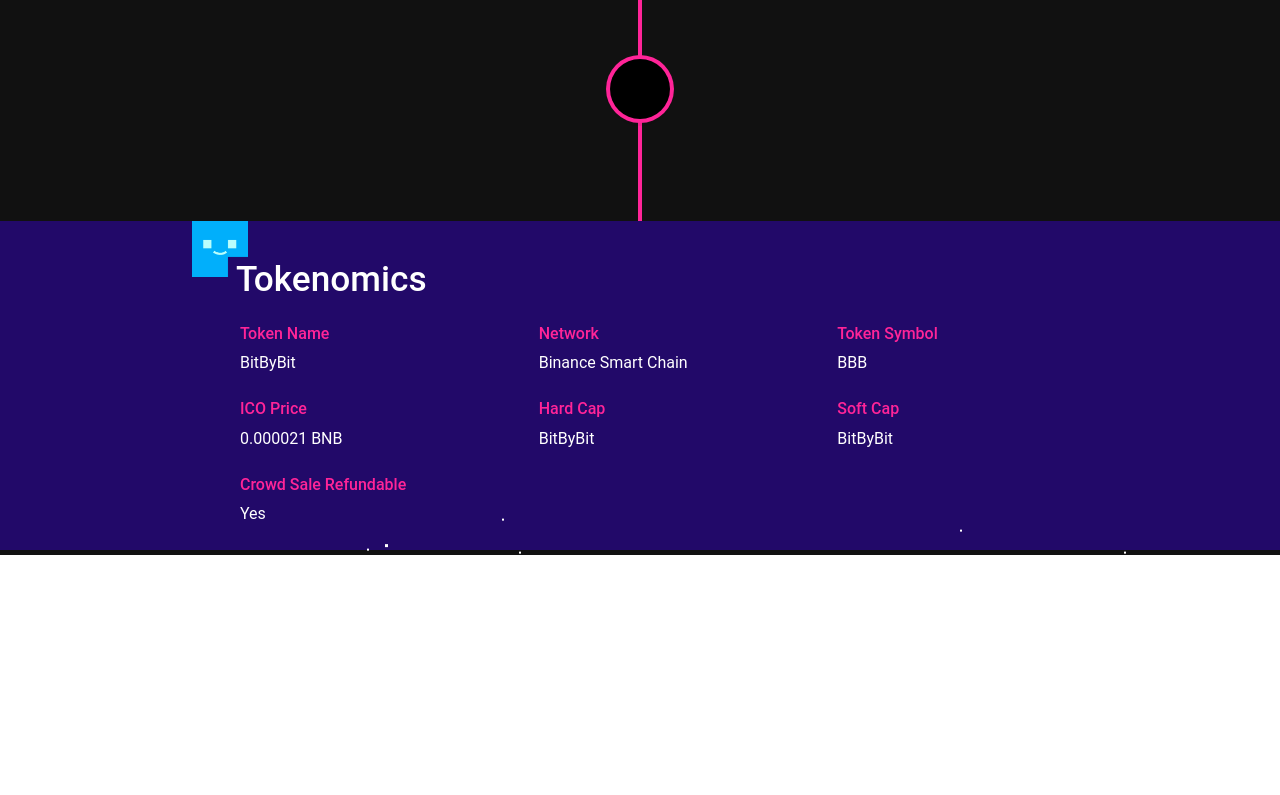
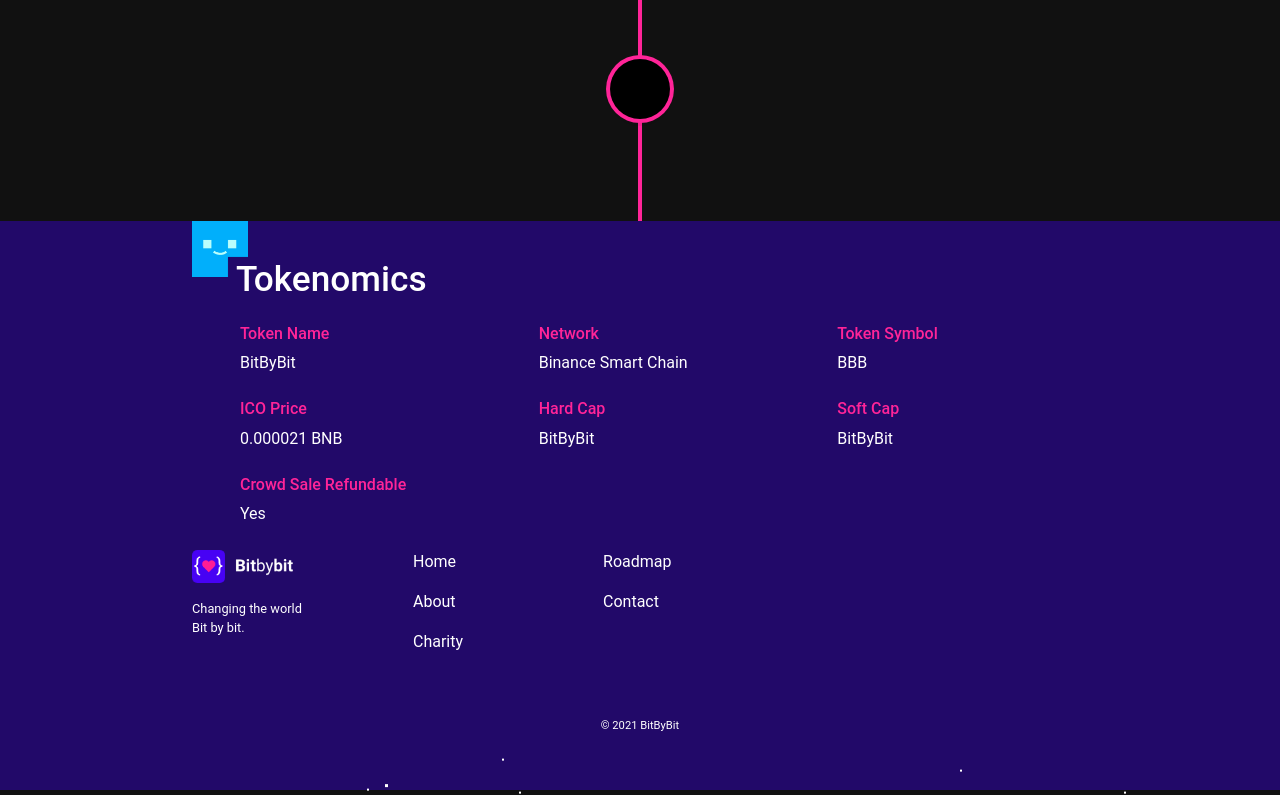
Before and after one commit to lightswarm124/bitbybit-frontend, a React (Create React App) app: page / in a window 1280 px wide. Shown: the part 2846-3641 px from the top of the page. Before the commit the page ends 3401 px from the top, so only its background shows below. Built offline with nearby package versions, Linux system fonts and the light colour scheme.

Commit message:
Add footer

```diff
--- a/src/App.js
+++ b/src/App.js
@@ -6,6 +6,7 @@ import About from "../src/components/About";
 import Charity from "../src/components/Charity";
 import Roadmap from "./components/Roadmap.js";
 import Tokenomics from "./Tokenomics.js";
+import Footer from "./components/Footer";
 import "./styles/stars.css";
 
 const pageStyles = {
@@ -60,6 +61,7 @@ function App() {
         <Charity />
         <Roadmap />
         <Tokenomics />
+        <Footer />
         <div id="stars2"></div>
         <div id="stars3"></div>
         {/* <div className="container">
--- /dev/null
+++ b/src/components/Footer.js
@@ -0,0 +1,78 @@
+import styled from "@emotion/styled";
+import React from "react";
+import Logo from "../images/bbbLogo.png";
+import ContentWrapper from "./ContentWrapper";
+
+const FooterWrapper = styled.div`
+  background: #220969;
+  width: 100vw;
+  z-index: 999;
+  height: 30vh;
+  display: flex;
+  flex-direction: column;
+
+  .content {
+    display: flex;
+    flex-direction: row;
+  }
+
+  .brand {
+    img {
+      width: 65%;
+      margin-bottom: 1rem;
+    }
+
+    p {
+      font-size: 0.8rem;
+    }
+  }
+
+  .links {
+    display: flex;
+    flex-direction: column;
+    margin: 0 4rem;
+
+    a {
+      text-decoration: none;
+      color: white;
+      margin-right: 0.75rem;
+      margin-bottom: 1rem;
+    }
+  }
+
+  .copyright {
+    margin: 0 auto;
+    margin-top: 3rem;
+    font-size: 0.7rem;
+  }
+`;
+
+const Footer = () => {
+  return (
+    <FooterWrapper>
+      <ContentWrapper className="content">
+        <div className="brand">
+          <img src={Logo} alt="" />
+          <p>
+            Changing the world
+            <br />
+            Bit by bit.
+          </p>
+        </div>
+        <div className="links">
+          <a href="#home">Home</a>
+          <a href="#About">About</a>
+          <a href="#Charity">Charity</a>
+        </div>
+        <div className="links">
+          <a href="#Roadmap">Roadmap</a>
+          <a href="#Contact">Contact</a>
+        </div>
+        <div className="social"></div>
+      </ContentWrapper>
+      <span className="copyright">© 2021 BitByBit</span>
+    </FooterWrapper>
+  );
+};
+
+export default Footer;
```
Also changed, not shown: src/components/Navbar/Logo.js (deleted, +0 -31 lines).
